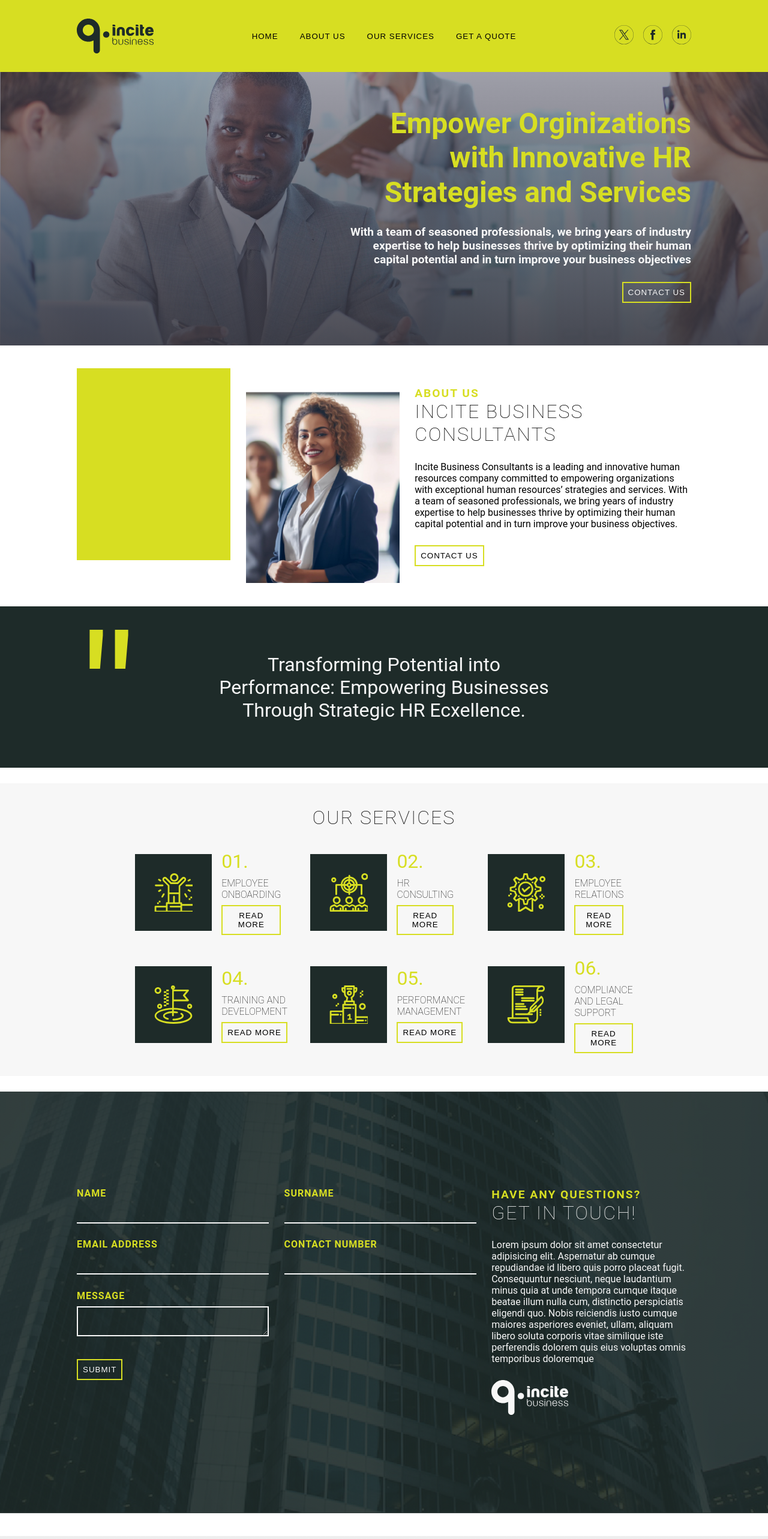
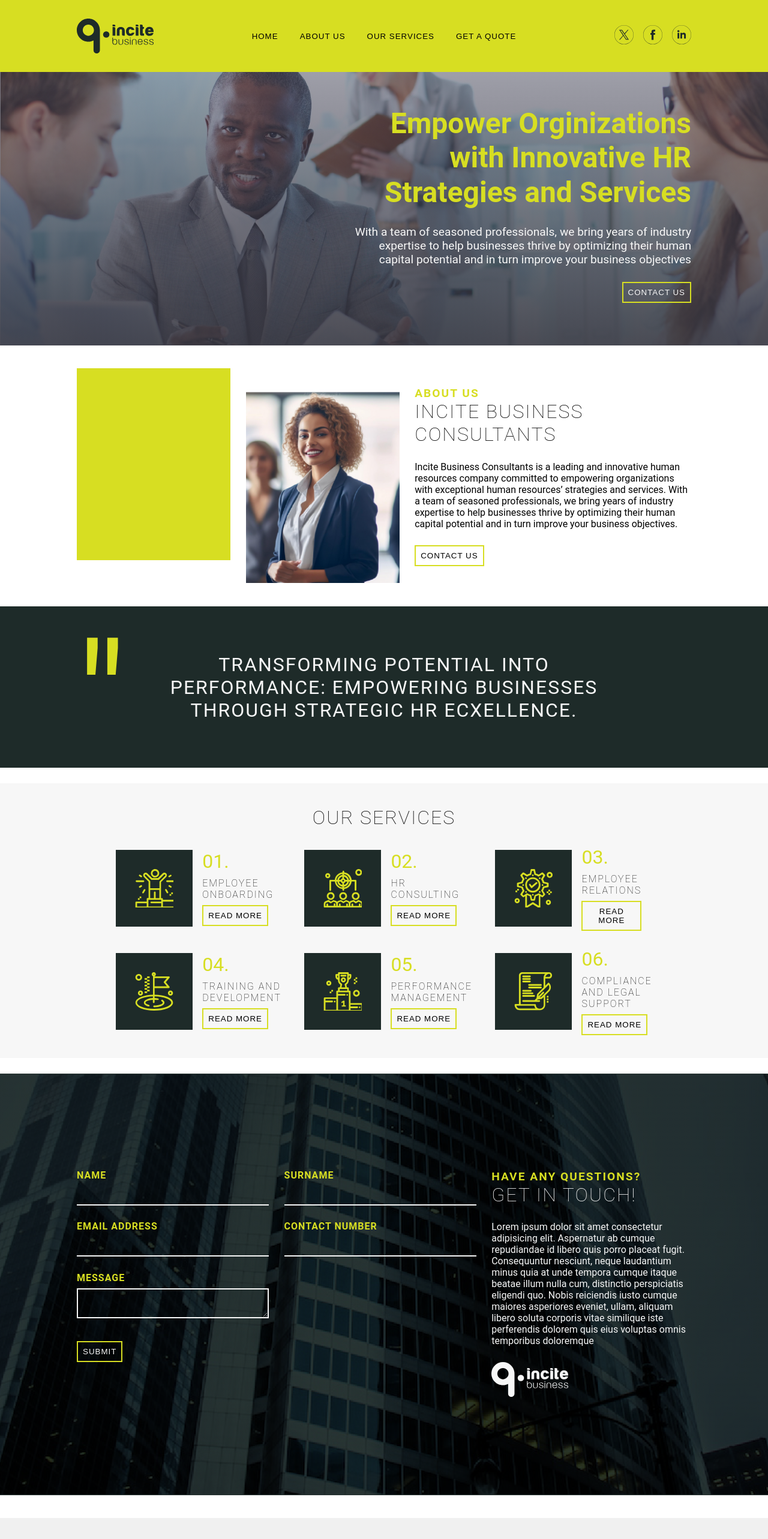
Before and after one commit to brohanInJapan/QIncite_Busines, a React (Vite) app: page / in a window 1280 px wide. Shown: the top 2566 px of the page at 60% size. Built offline with nearby package versions, Linux system fonts and the light colour scheme; grey boxes are pictures that could not be loaded.

Commit message:
Cleun up

```diff
--- a/src/components/ContactArticle.jsx
+++ b/src/components/ContactArticle.jsx
@@ -7,7 +7,8 @@ function ContactArticle({ img }) {
     <section
       className="contact-article"
       style={{
-        background: `  linear-gradient(to top, rgba(30, 43, 41, 0.9), rgba(30, 43, 41, 0.9)), center / cover no-repeat url(${img}) `,
+        background: `  linear-gradient(to top, rgba(30, 43, 41, 0.95), rgba(30, 43, 41, 0.95)), center / cover no-repeat url(${img}) `,
+        backgroundBlendMode: "multiply",
       }}
     >
       <div className="container">
--- a/src/components/Slideshow.jsx
+++ b/src/components/Slideshow.jsx
@@ -20,6 +20,7 @@ function Slide({ slide }) {
       style={{
         background: `linear-gradient(to top, rgba(247, 247, 247, 0.9), rgba(247, 247, 247, 0.9)), url(${slide.src}) no-repeat`,
         backgroundSize: `cover`,
+        backgroundBlendMode: "hard-light",
       }}
     >
       <h2>What others say</h2>
--- a/src/index.css
+++ b/src/index.css
@@ -214,7 +214,7 @@ h2 {
   & p {
     color: var(--accent);
     font-size: var(--fs-500);
-    font-weight: 600;
+    font-weight: 400;
   }
 
   & .button {
@@ -307,6 +307,8 @@ h2 {
       color: var(--foreground);
 
       font-size: var(--fs-600);
+      text-transform: uppercase;
+      letter-spacing: var(--ls-400);
     }
 
     & p::after {
@@ -319,7 +321,7 @@ h2 {
       line-height: 10rem;
 
       color: var(--accent);
-      font-size: 20rem;
+      font-size: 16rem;
     }
   }
 }
@@ -400,6 +402,7 @@ h2 {
       font-size: var(--fs-400);
       font-weight: 200;
       text-transform: uppercase;
+      letter-spacing: var(--ls-400);
 
       margin-block: var(--gap-100);
     }
@@ -444,6 +447,8 @@ h2 {
 }
 
 .slide {
+  --accent: var(--accent-400);
+
   width: 100%;
   min-height: 20rem;
 
@@ -459,9 +464,24 @@ h2 {
   padding-inline: var(--gap-600);
 
   & .testimonial {
+    position: relative;
+
     text-transform: uppercase;
     letter-spacing: var(--ls-400);
     text-wrap: balance;
+  }
+
+  & .testimonial::after {
+    content: '"';
+    position: absolute;
+    top: -4rem;
+    left: 6rem;
+
+    display: inline-block;
+    line-height: 10rem;
+
+    color: var(--accent);
+    font-size: 16rem;
   }
 
   & .testimonial-client {
```
